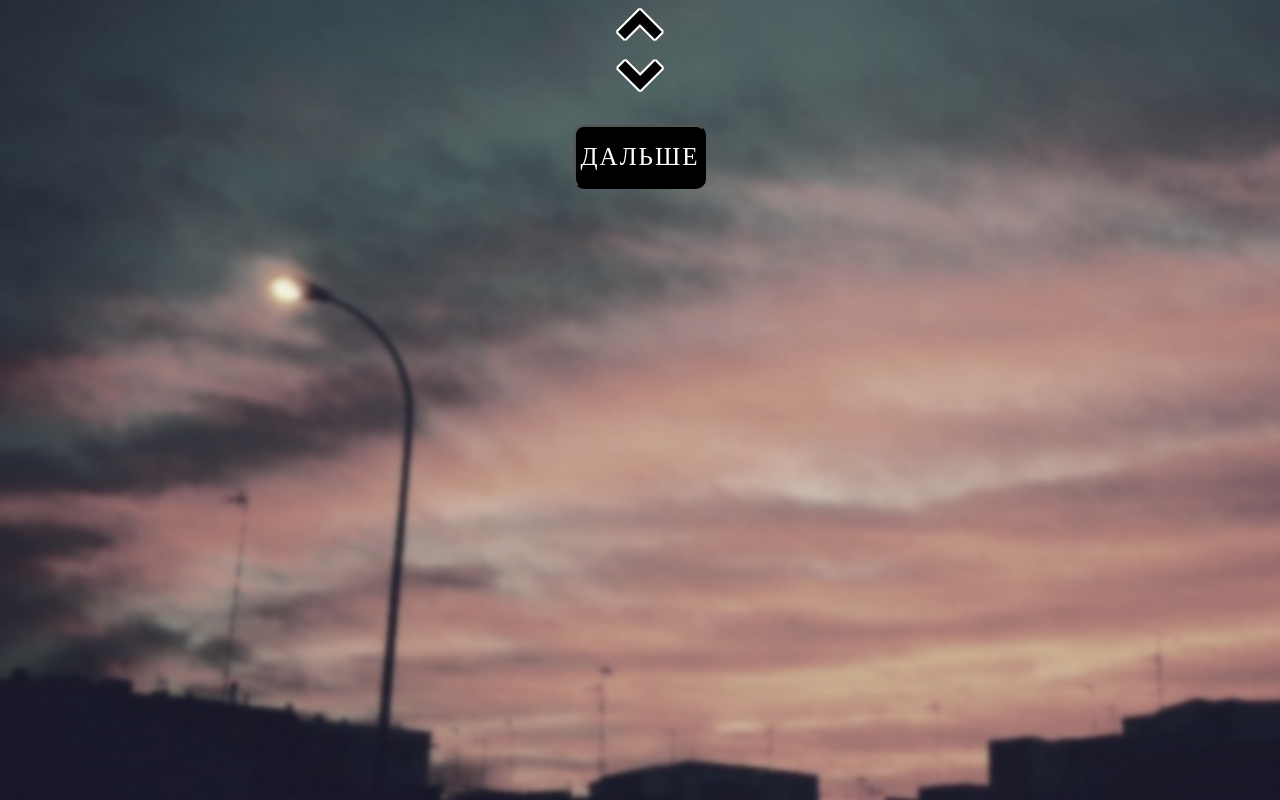
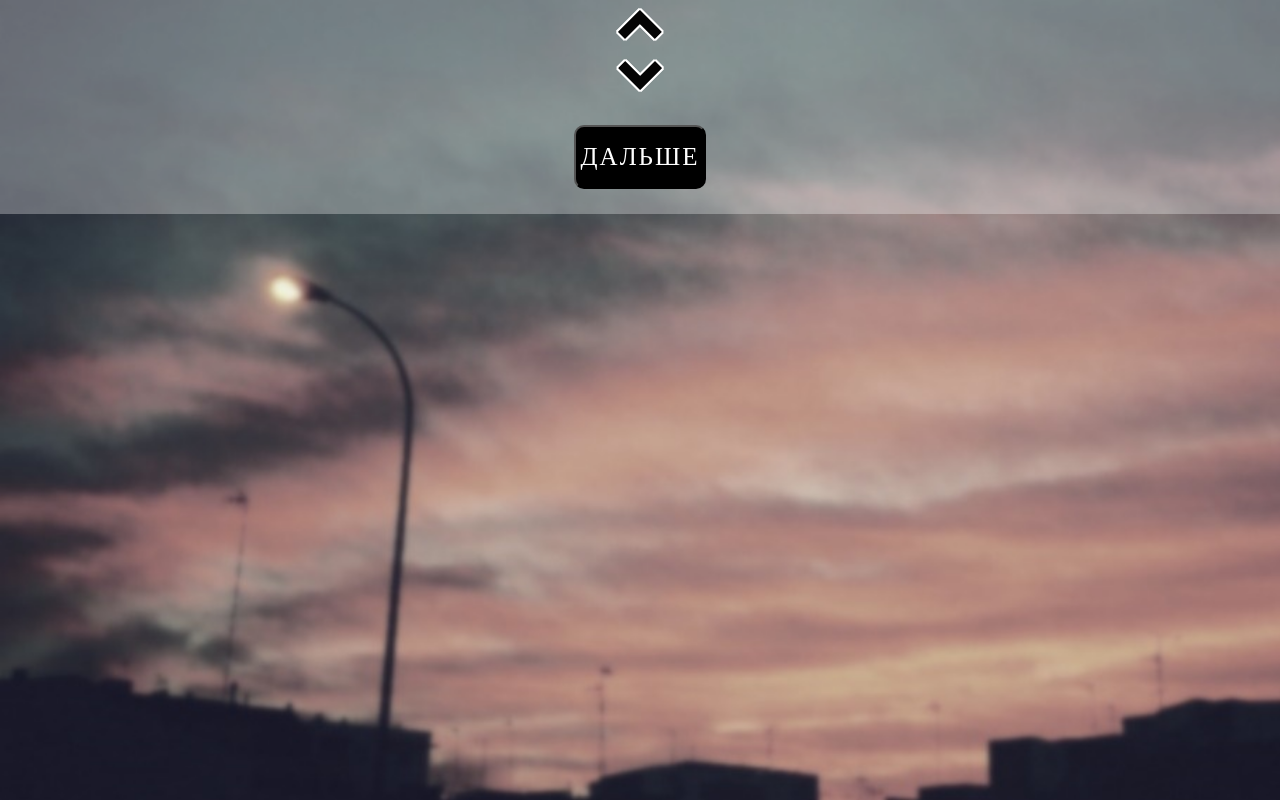
Before and after one commit to nemariia/visual-novel-how-to-live, a React (Create React App) app: page / in a window 1280 px wide. Both pictures are taken after a click on the button "ИГРАТЬ". Built offline with nearby package versions, Linux system fonts and the light colour scheme; a web font is replaced by a local one.

Commit message:
added semitransparent background for better readability

```diff
--- a/src/TextSlider.js
+++ b/src/TextSlider.js
@@ -36,7 +36,7 @@ class TextSlider extends React.Component {
 
 	render() {
 		return (
-			<section>
+			<section className="text_slide">
 				<p className="text">{ this.state.text }</p>
 				<section className="text_controls">
 					<Switch onClick={this.handleClick} direction="previous"/>
--- a/src/styles/textslider.css
+++ b/src/styles/textslider.css
@@ -15,3 +15,7 @@
 	flex-direction: column;
   	align-items: center;
 }
+
+.text_slide {
+	background-color: rgba(255, 255, 255, 0.3);
+}
```
